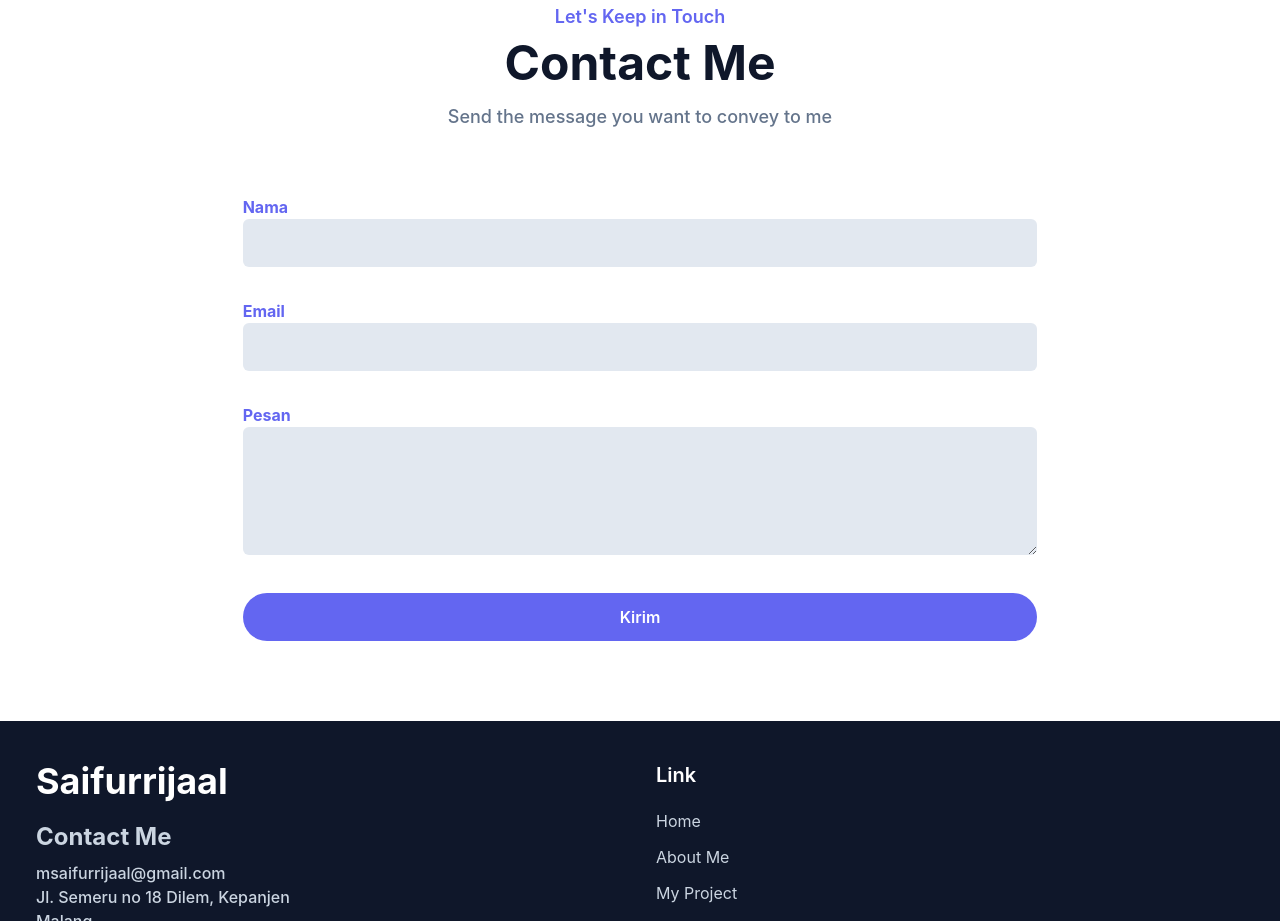
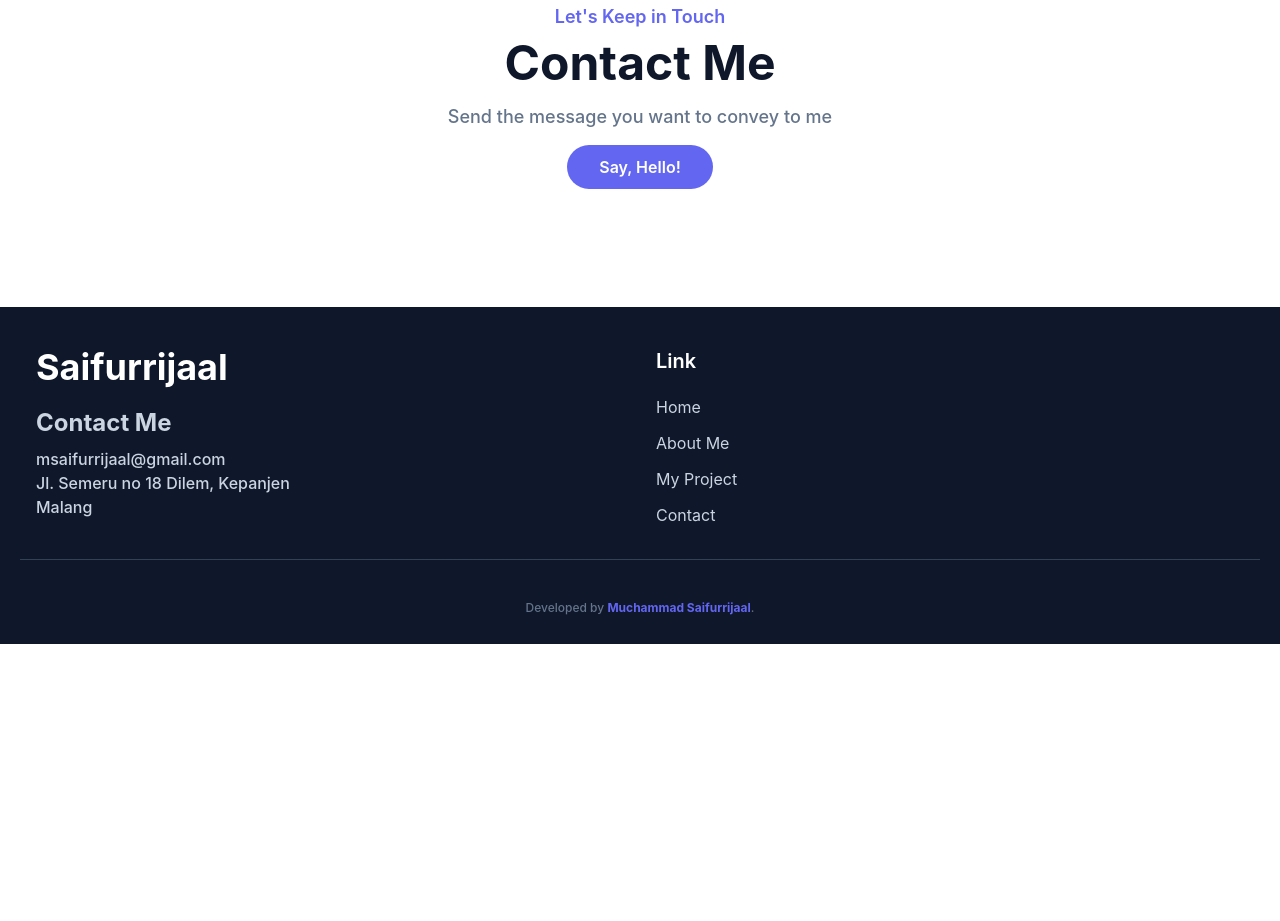
Before and after one commit to msaifurrijaal/msaifurrijaal.github.io, a website: page index.html in a window 1280 px wide. Shown: the part 2704-3625 px from the top of the page. After the commit the page ends 3348 px from the top, so only its background shows below. Drawn offline with Linux system fonts and the light colour scheme.

Commit message:
update contact section

```diff
--- a/index.html
+++ b/index.html
@@ -189,35 +189,20 @@
     <!-- Find Me End -->
 
     <!-- Contact Section Start -->
-    <section id="contact" class="pt-20 pb-20">
+    <section id="contact" class="pt-20 pb-16">
         <div class="container">
           <div class="w-full px-4">
             <div class="mx-auto mb-16 max-w-xl text-center">
               <h4 class="mb-2 text-lg font-semibold text-primary">Let's Keep in Touch</h4>
               <h2 class="mb-4 text-3xl font-bold text-dark sm:text-4xl lg:text-5xl">Contact Me</h2>
               <p class="text-md font-medium text-scndark md:text-lg">Send the message you want to convey to me</p>
+              <br>
+              <a href="https://wa.me/6285232487037" target="_blank" class="text-base font-semibold bg-primary text-white py-3 px-8
+              rounded-full hover:shadow-lg hover:opacity-80 transition duration-300 ease-in-out mx-1">Say, Hello!</a>
             </div>
           </div>
 
-          <form>
-            <div class="w-full lg:mx-auto lg:w-2/3">
-              <div class="mb-8 w-full px-4">
-                <label for="name" class="text-base font-bold text-primary">Nama</label>
-                <input type="text" id="name" class="w-full rounded-md bg-slate-200 p-3 text-dark focus:border-primary focus:outline-none focus:ring-1 focus:ring-primary" />
-              </div>
-              <div class="mb-8 w-full px-4">
-                <label for="email" class="text-base font-bold text-primary">Email</label>
-                <input type="email" id="email" class="w-full rounded-md bg-slate-200 p-3 text-dark focus:border-primary focus:outline-none focus:ring-1 focus:ring-primary" />
-              </div>
-              <div class="mb-8 w-full px-4">
-                <label for="message" class="text-base font-bold text-primary">Pesan</label>
-                <textarea type="email" id="email" class="h-32 w-full rounded-md bg-slate-200 p-3 text-dark focus:border-primary focus:outline-none focus:ring-1 focus:ring-primary"></textarea>
-              </div>
-              <div class="w-full px-4">
-                <button class="w-full rounded-full bg-primary py-3 px-8 text-base font-semibold text-white transition duration-500 hover:opacity-80 hover:shadow-lg">Kirim</button>
-              </div>
-            </div>
-          </form>
+
         </div>
       </section>
       <!-- Contact Section End -->
```
